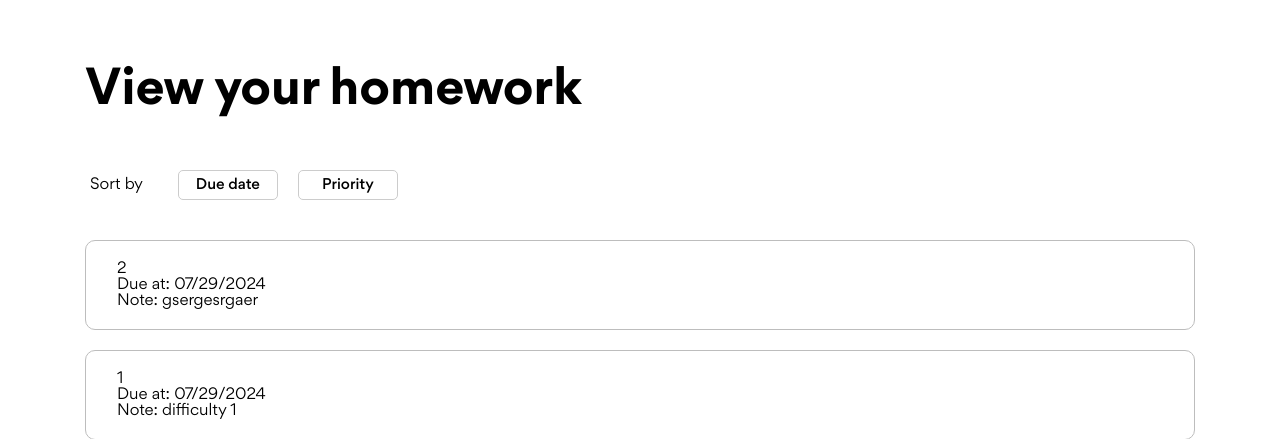
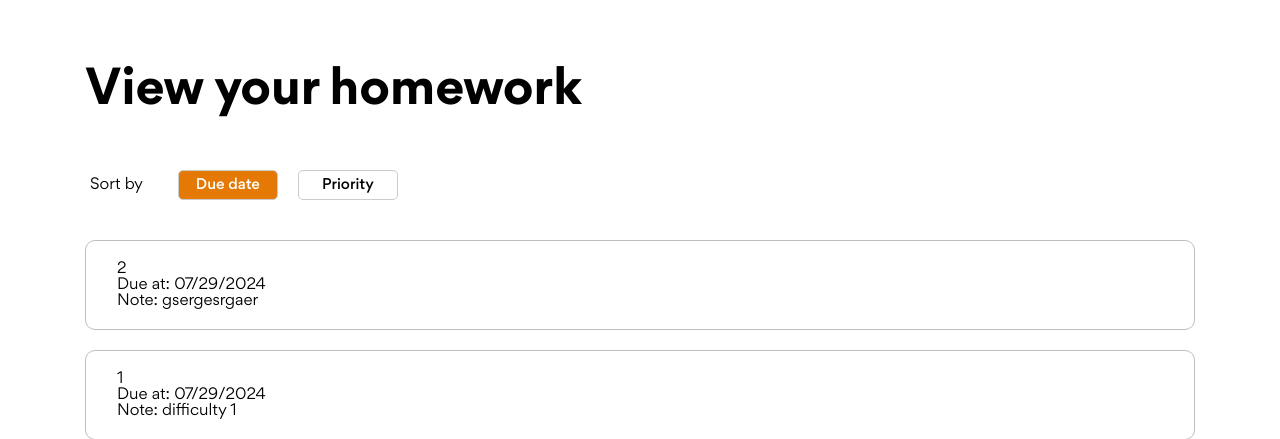
Before and after one commit to cuonggpham/gPBL-MyHomework, a Django app: page /view/view-homework.html?sort_by=due_date in a window 1280 px wide. Shown: the part 85-524 px from the top of the page. Run offline with Django 5.2, Linux system fonts and the light colour scheme; data comes from the database, SQL or seed files in the repository; both versions use the stored data as it was after the commit.

Commit message:
sorting buttons

```diff
--- a/app/views.py
+++ b/app/views.py
@@ -20,8 +20,13 @@ def view_homework(request):
         if homework_id:
             homework = get_object_or_404(Homework, id=homework_id)
             homework.delete()
+
+    sort_by = request.GET.get('sort_by','priority')
+    if sort_by == 'due_date':
+        homework_list = Homework.objects.filter(finished=False).order_by('due_date')
+    else:
+        homework_list = Homework.objects.filter(finished=False).order_by('priority')
     #finishedがFalseのHomeworkのみをデータベースから持ってくる
-    homework_list = Homework.objects.filter(finished=False)
     context = { 'homework_list':homework_list }
     return render(request, 'view/view-homework.html', context)
 
--- a/templates/view/view-homework.html
+++ b/templates/view/view-homework.html
@@ -57,12 +57,12 @@
                     <div class="row order">
                         <p class="order__title">Sort by</p>
                         <div class="order-options">
-                            <div class="btn" data-sort="">
+                            <a href="{% url 'view_homework' %}?sort_by=due_date" class="btn {% if request.GET.sort_by == 'due_date' %}active{% endif %}">
                                 <p class="order__text">Due date</p>
-                            </div>
-                            <div class="btn">
+                            </a>
+                            <a href="{% url 'view_homework' %}?sort_by=priority" class="btn {% if request.GET.sort_by == 'priority' %}active{% endif %}">
                                 <p class="order__text">Priority</p>
-                            </div>
+                            </a>
                             <!-- <div class="btn" data-sort="price_desc">
                                 <p class="order__text">Giá giảm dần</p>
                             </div> -->
```
Also changed, not shown: db.sqlite3.
